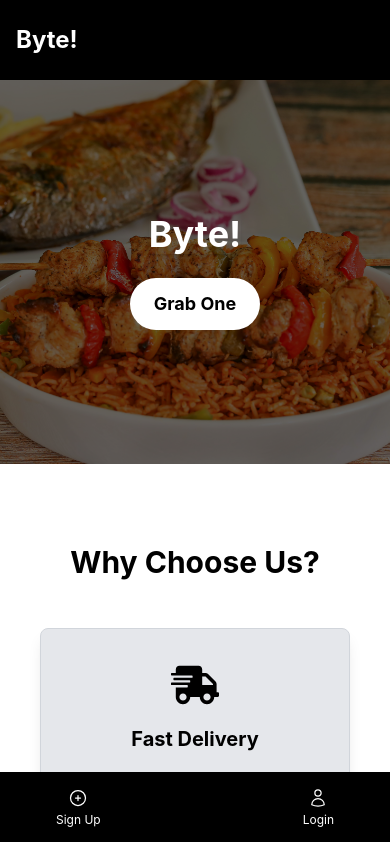
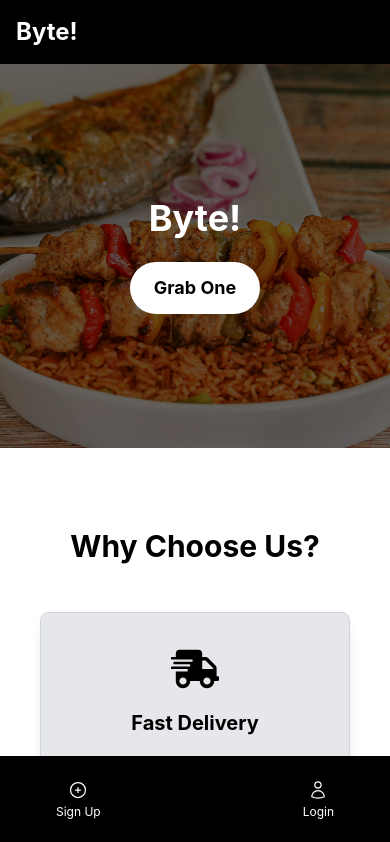
Before and after one commit to OyinDee/byte-react, a React (Create React App) app: page / in a window 390 px wide. Shown: the top 842 px of the page. Built offline with nearby package versions, Linux system fonts and the light colour scheme.

Commit message:
Update PublicNavbar.jsx

```diff
--- a/src/components/PublicNavbar.jsx
+++ b/src/components/PublicNavbar.jsx
@@ -13,7 +13,7 @@ const PublicNavbar = () => {
   };
 
   return (
-    <nav className="bg-olive p-4 py-6">
+    <nav className="bg-olive p-4">
       <div className="max-w-7xl mx-auto flex justify-between items-center">
         <Link
           to="/restaurant/login"
@@ -21,7 +21,7 @@ const PublicNavbar = () => {
         >
           Byte!
         </Link>
-        <div className="fixed bottom-0 inset-x-0 bg-olive p-4 md:hidden flex justify-between items-center z-50">
+        <div className="py-6 fixed bottom-0 inset-x-0 bg-olive p-4 md:hidden flex justify-between items-center z-50">
           <ul className="flex justify-between w-full px-10 text-accentwhite">
             <li>
               <Link
```
